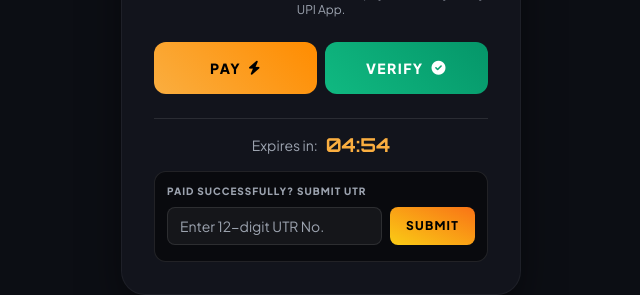
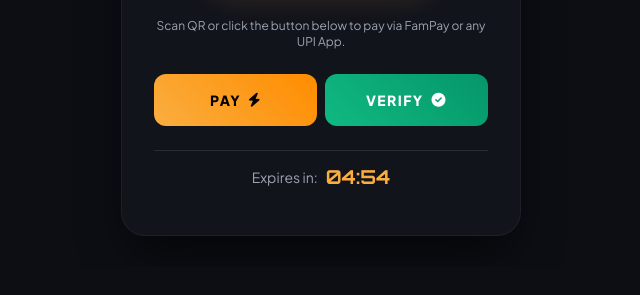
Before and after one commit to KARAMbhaiyaaaa425/KARAN13467GH, a Flask app: template templates/checkout.html in a window 1280 px wide. Shown: the part 533-828 px from the top of the page, without its empty margins (319-959 px from the left). After the commit the page ends 769 px from the top, so only its background shows below. Run offline with Flask 3, Linux system fonts and the light colour scheme; the template is opened without the code that fills it, so the values that code supplies are empty; some libraries are stand-ins or nearby versions.

Commit message:
Add files via upload

```diff
--- a/templates/checkout.html
+++ b/templates/checkout.html
@@ -201,16 +201,6 @@
             <span class="timer" id="countdown">05:00</span>
         </div>
 
-        <!-- Manual UTR Submission -->
-        <div class="bg-black/50 border border-white/10 rounded-xl p-3 text-left">
-            <p class="text-[10px] text-gray-400 uppercase tracking-widest font-bold mb-2">Paid successfully? Submit UTR</p>
-            <div class="flex gap-2">
-                <input type="text" id="manualUtr" placeholder="Enter 12-digit UTR No." class="w-full bg-white/5 border border-white/10 rounded-lg px-3 py-2 text-sm text-white outline-none focus:border-yellow-500">
-                <button id="submitUtrBtn" class="bg-gradient-to-tr from-yellow-400 to-orange-500 text-black font-bold px-4 rounded-lg text-xs uppercase tracking-widest hover:scale-105 transition-transform">Submit</button>
-            </div>
-            <p class="text-[9px] text-gray-500 mt-1" id="utrMsg"></p>
-        </div>
-
         <!-- Hidden inputs for JS polling -->
         <input type="hidden" id="txn_id" value="{{ txn_id }}">
         <input type="hidden" id="api_key" value="{{ api_key }}">
@@ -266,6 +256,9 @@
             btn.innerHTML = 'Wait <i class="fas fa-spinner fa-spin"></i>';
             btn.disabled = true;
 
+            // Add a fake delay for better UX
+            await new Promise(r => setTimeout(r, 2000));
+
             try {
                 const res = await fetch(`/api/verify?api_key=${apiKey}&txn_id=${txnId}`);
                 const data = await res.json();
@@ -318,42 +311,14 @@
             if (cb && cb !== 'None' && cb.trim() !== '') {
                 window.location.href = cb;
             } else {
-                document.body.innerHTML = '<div style="display:flex;justify-content:center;align-items:center;height:100vh;flex-direction:column;color:white;font-family:sans-serif;"><h1 style="color:red;font-size:2rem;margin-bottom:1rem;">Payment Cancelled</h1><p>You can close this window.</p></div>';
+                window.location.href = '/';
             }
         }
 
         const cBtn = document.getElementById('cancelBtn');
         if(cBtn) cBtn.addEventListener('click', cancelTxn);
 
-        // Submit UTR Logic
-        document.getElementById('submitUtrBtn').addEventListener('click', async () => {
-            const utr = document.getElementById('manualUtr').value.trim();
-            const msgEl = document.getElementById('utrMsg');
-            if (utr.length < 8) {
-                msgEl.textContent = 'Please enter a valid UTR number.';
-                msgEl.className = 'text-[9px] text-red-400 mt-1';
-                return;
-            }
 
-            try {
-                const res = await fetch('/api/submit_utr', {
-                    method: 'POST',
-                    headers: {'Content-Type': 'application/json'},
-                    body: JSON.stringify({txn_id: txnId, utr: utr})
-                });
-                const data = await res.json();
-                if(data.status === 'success') {
-                    msgEl.textContent = 'UTR Submitted! Waiting for verification...';
-                    msgEl.className = 'text-[9px] text-green-400 mt-1';
-                } else {
-                    msgEl.textContent = 'Error submitting UTR.';
-                    msgEl.className = 'text-[9px] text-red-400 mt-1';
-                }
-            } catch (e) {
-                msgEl.textContent = 'Network error.';
-                msgEl.className = 'text-[9px] text-red-400 mt-1';
-            }
-        });
 
         const checkInterval = setInterval(async () => {
             if(timeLeft <= 0) {
```
